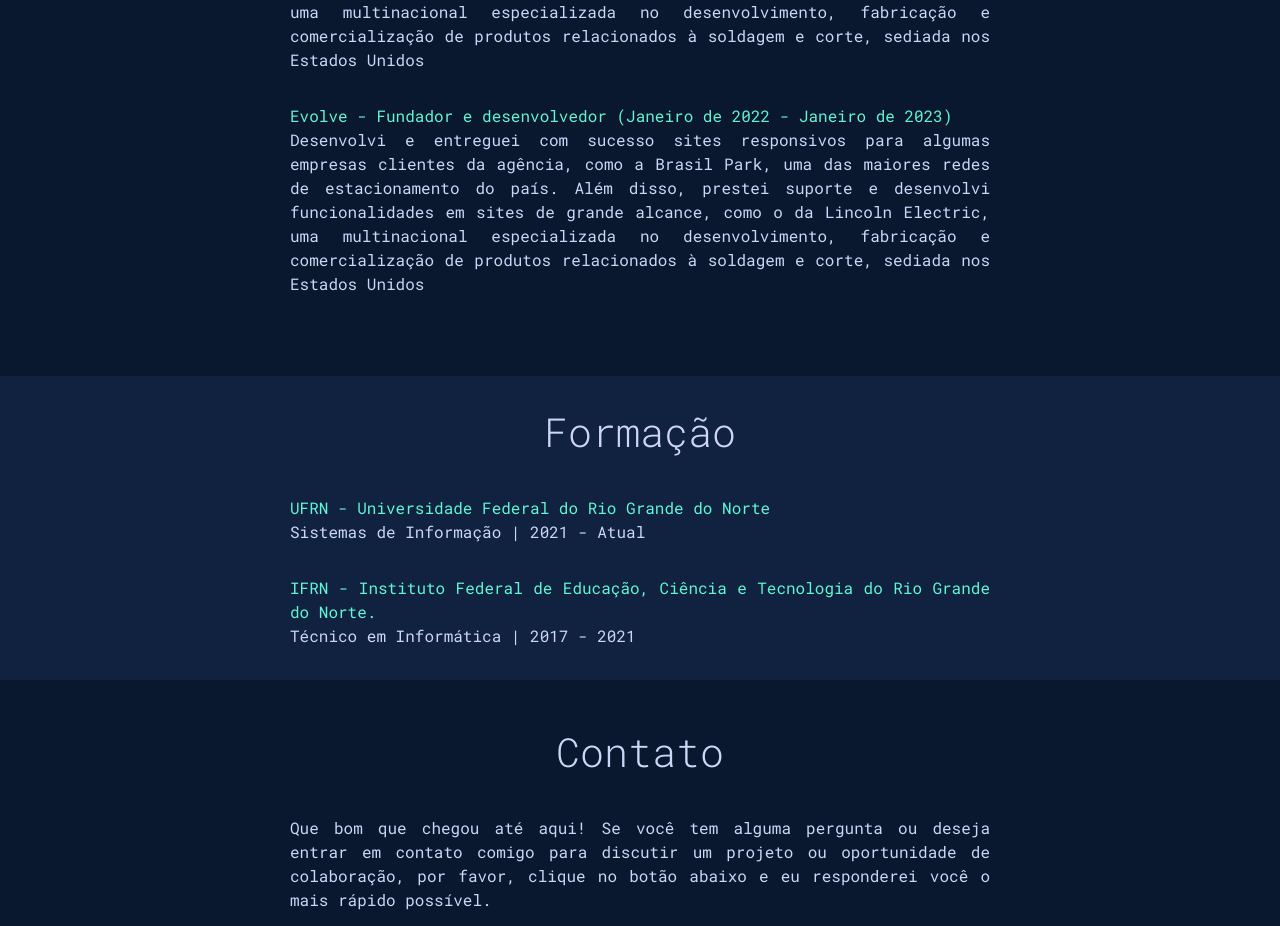
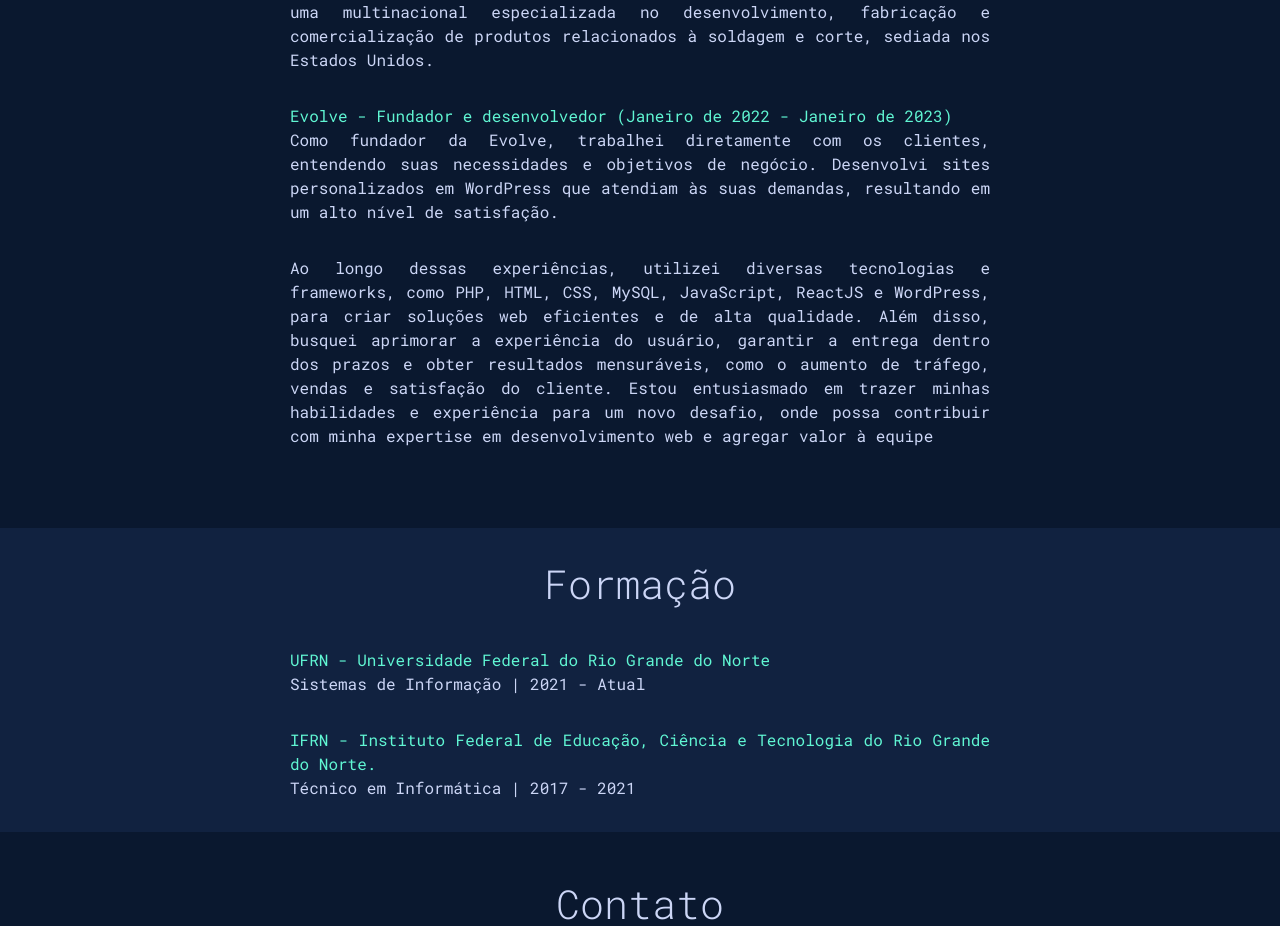
Before and after one commit to ricsjs/Portfolio, a React (Create React App) app: page / in a window 1280 px wide. Shown: the part 1344-2270 px from the top of the page. Built offline with nearby package versions, Linux system fonts and the light colour scheme.

Commit message:
correções de texto

```diff
--- a/src/components/Experience.js
+++ b/src/components/Experience.js
@@ -19,7 +19,7 @@ function Experience() {
                     funcionalidades em sites de grande alcance, como o da Lincoln Electric, uma
                     multinacional especializada no desenvolvimento, fabricação e
                     comercialização de produtos relacionados à soldagem e corte, sediada nos
-                    Estados Unidos
+                    Estados Unidos.
                 </span>
             </div>
 
@@ -29,13 +29,23 @@ function Experience() {
 
             <div className='experienceDesc'>
                 <span>
-                    Desenvolvi e entreguei com sucesso sites responsivos para algumas
-                    empresas clientes da agência, como a Brasil Park, uma das maiores redes de
-                    estacionamento do país. Além disso, prestei suporte e desenvolvi
-                    funcionalidades em sites de grande alcance, como o da Lincoln Electric, uma
-                    multinacional especializada no desenvolvimento, fabricação e
-                    comercialização de produtos relacionados à soldagem e corte, sediada nos
-                    Estados Unidos
+                    Como fundador da Evolve, trabalhei diretamente com os clientes, entendendo
+                    suas necessidades e objetivos de negócio. Desenvolvi sites personalizados
+                    em WordPress que atendiam às suas demandas, resultando em um alto nível
+                    de satisfação.
+                </span>
+            </div>
+
+            <div className='experienceDesc'>
+                <span>
+                    Ao longo dessas experiências, utilizei diversas tecnologias e frameworks, como
+                    PHP, HTML, CSS, MySQL, JavaScript, ReactJS e WordPress, para criar soluções web
+                    eficientes e de alta qualidade. Além disso, busquei aprimorar a experiência do
+                    usuário, garantir a entrega dentro dos prazos e obter resultados mensuráveis, como
+                    o aumento de tráfego, vendas e satisfação do cliente.
+                    Estou entusiasmado em trazer minhas habilidades e experiência para um novo
+                    desafio, onde possa contribuir com minha expertise em desenvolvimento web e
+                    agregar valor à equipe
                 </span>
             </div>
 
```
